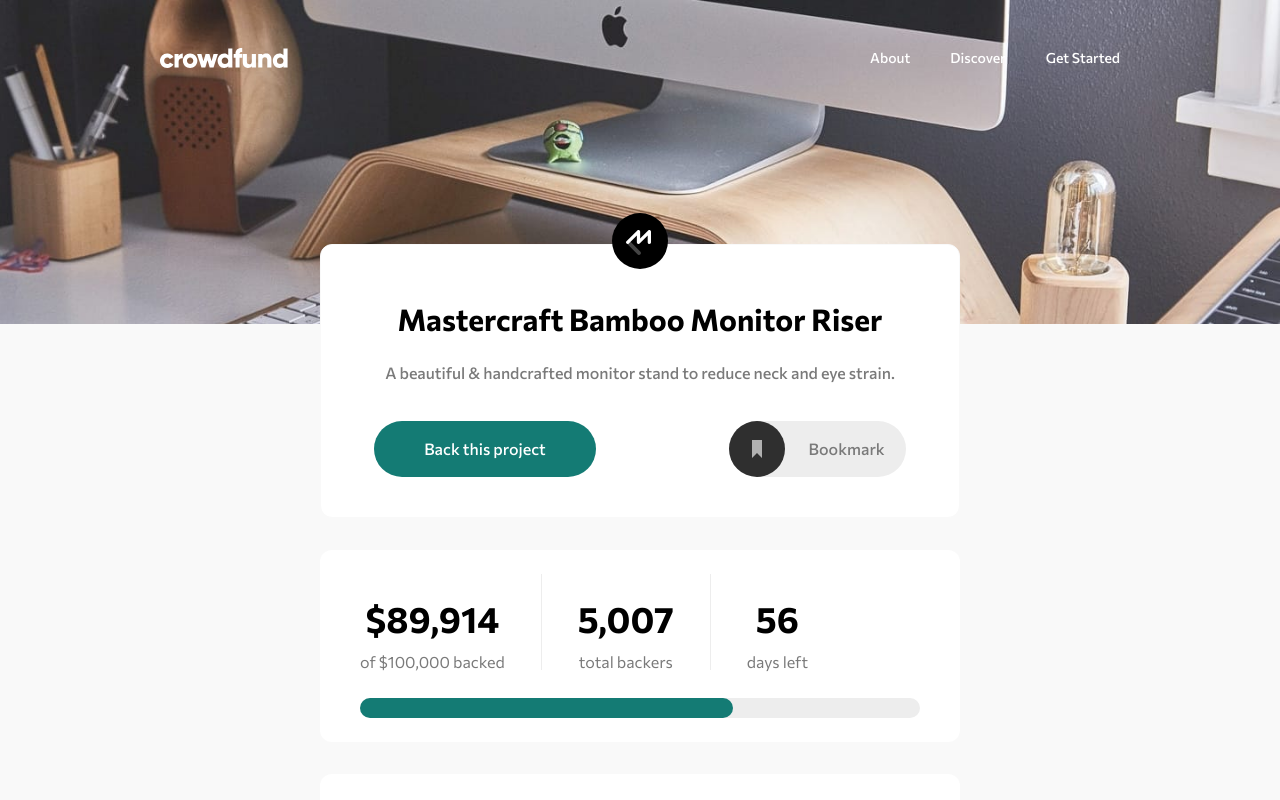
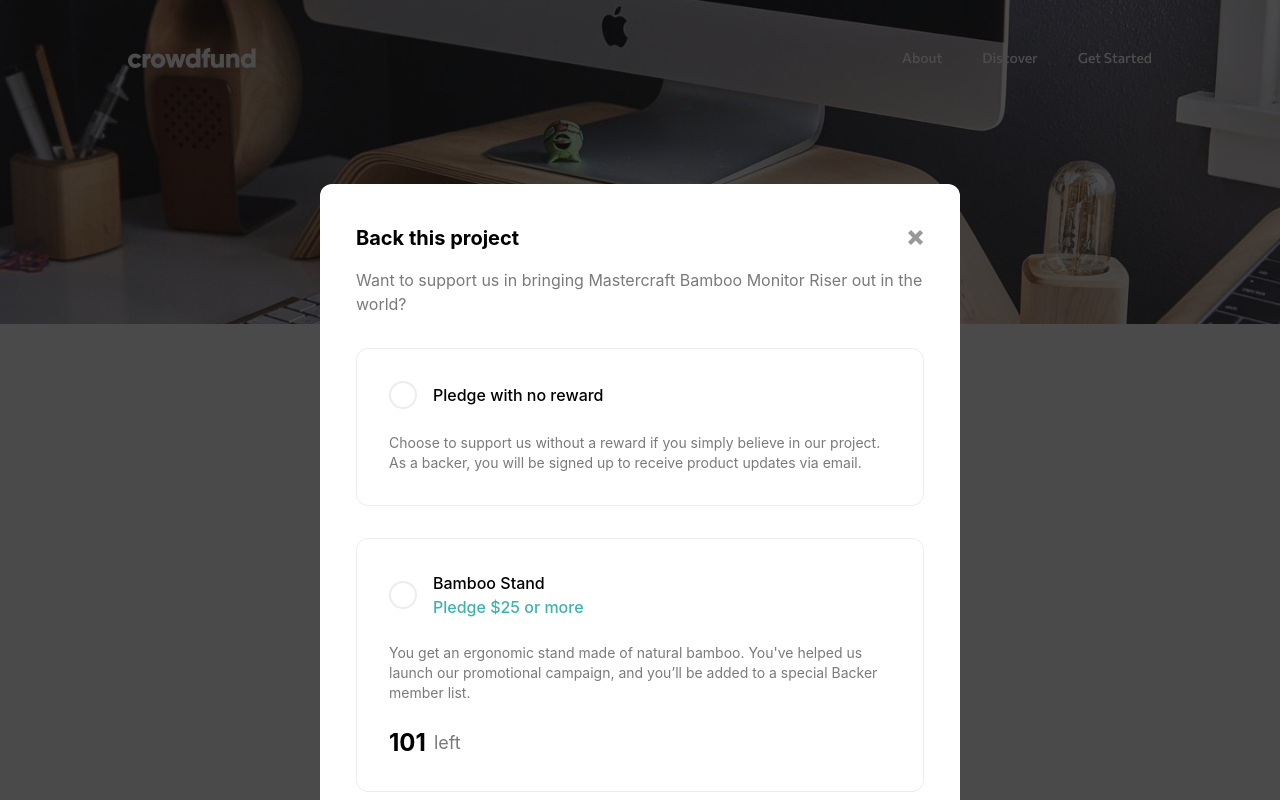
Before and after one commit to dvlapo/crowdfunding, a React (Create React App) app: page / in a window 1280 px wide. Both pictures are taken after a click on the button "Back this project". Shown: the top 800 px of the page. Built offline with nearby package versions, Linux system fonts and the light colour scheme.

Commit message:
back-this-project modal

```diff
--- a/public/index.html
+++ b/public/index.html
@@ -17,34 +17,14 @@
       rel="stylesheet"
     />
     <link rel="apple-touch-icon" href="%PUBLIC_URL%/logo192.png" />
-    <!--
-      manifest.json provides metadata used when your web app is installed on a
-      user's mobile device or desktop. See https://developers.google.com/web/fundamentals/web-app-manifest/
-    -->
+
     <link rel="manifest" href="%PUBLIC_URL%/manifest.json" />
-    <!--
-      Notice the use of %PUBLIC_URL% in the tags above.
-      It will be replaced with the URL of the `public` folder during the build.
-      Only files inside the `public` folder can be referenced from the HTML.
 
-      Unlike "/favicon.ico" or "favicon.ico", "%PUBLIC_URL%/favicon.ico" will
-      work correctly both with client-side routing and a non-root public URL.
-      Learn how to configure a non-root public URL by running `npm run build`.
-    -->
     <title>React App</title>
   </head>
   <body>
     <noscript>You need to enable JavaScript to run this app.</noscript>
     <div id="root"></div>
-    <!--
-      This HTML file is a template.
-      If you open it directly in the browser, you will see an empty page.
-
-      You can add webfonts, meta tags, or analytics to this file.
-      The build step will place the bundled scripts into the <body> tag.
-
-      To begin the development, run `npm start` or `yarn start`.
-      To create a production bundle, use `npm run build` or `yarn build`.
-    -->
+    <div id="portal"></div>
   </body>
 </html>
--- a/src/App.js
+++ b/src/App.js
@@ -1,13 +1,23 @@
+import { useState } from 'react';
 import AboutProject from './components/AboutProject';
 import BackThisProject from './components/BackThisProject';
+import BackThisProjectModal from './components/BackThisProjectModal';
 import Header from './components/Header';
 import Stats from './components/Stats';
 
 function App() {
+  const [isModalOpen, setIsModalOpen] = useState(false);
+
+  const openModal = () => {
+    setIsModalOpen(true);
+    window.scrollTo(0, 0);
+  };
+
   return (
     <div className="App bg-lightGray min-h-screen pb-24 sm:pb-30 font-commissioner">
       <Header />
-      <BackThisProject />
+      <BackThisProject openModal={openModal} />
+      {isModalOpen && <BackThisProjectModal setIsModalOpen={setIsModalOpen} />}
       <Stats />
       <AboutProject />
     </div>
--- a/src/components/AboutProject.js
+++ b/src/components/AboutProject.js
@@ -2,7 +2,7 @@ import SelectReward from './SelectReward';
 
 const AboutProject = () => {
   return (
-    <main className="py-12 px-8 mb-30 bg-white w-11/12 sm:w-1/2 mx-auto mt-8 rounded-xl">
+    <main className="py-12 px-8 mb-30 bg-white w-6/7 sm:w-1/2 mx-auto mt-8 rounded-xl">
       <h2 className="text-2xl mb-8 font-bold">About this project</h2>
       <p className="text-base font-medium leading-7 text-darkGray">
         The Mastercraft Bamboo Monitor Riser is a sturdy and stylish platform
--- a/src/components/BackThisProject.js
+++ b/src/components/BackThisProject.js
@@ -1,25 +1,29 @@
 import masterCraftLogo from '../assets/logo-mastercraft.svg';
 import { useState } from 'react';
 
-const BackThisProject = () => {
+const BackThisProject = ({ openModal }) => {
   const [bookmarked, setBookmarked] = useState(false);
 
   const bookmark = () => {
     setBookmarked(true);
+    setTimeout(() => setBookmarked(false), 10000);
   };
 
   return (
-    <section className="relative bottom-14 sm:bottom-20 pb-10 bg-white w-11/12 sm:w-1/2 mx-auto sm:-mb-12 rounded-xl border border-solid border-lightGray">
+    <section className="relative bottom-14 sm:bottom-20 pb-10 bg-white w-6/7 sm:w-1/2 mx-auto sm:-mb-12 rounded-xl border border-solid border-lightGray">
       <img src={masterCraftLogo} alt="" className="mx-auto relative bottom-8" />
       <div>
-        <h1 className="px-12 text-2xl sm:text-3xl text-center font-bold">
+        <h1 className="px-12 text-xl sm:text-3xl text-center font-bold">
           Mastercraft Bamboo Monitor Riser
         </h1>
         <p className=" px-4 text-base text-center text-darkGray my-6 font-medium sm:mb-9">
           A beautiful & handcrafted monitor stand to reduce neck and eye strain.
         </p>
         <div className="flex justify-between w-10/12 mx-auto">
-          <button className="py-4 font-medium w-3/4 sm-w-1/3 md:w-5/12 rounded-5xl text-white bg-darkCyan">
+          <button
+            className="py-4 font-medium w-3/4 sm-w-1/3 md:w-5/12 rounded-5xl text-white bg-darkCyan"
+            onClick={openModal}
+          >
             Back this project
           </button>
 
@@ -44,8 +48,8 @@ const BackThisProject = () => {
             <span
               className={
                 bookmarked
-                  ? 'hidden xl:block text-darkCyan font-medium ml-6'
-                  : 'hidden xl:block text-darkGray font-medium ml-6'
+                  ? 'hidden xl:block text-darkCyan font-medium ml-3'
+                  : 'hidden xl:block text-darkGray font-medium ml-3'
               }
             >
               {bookmarked ? 'Bookmarked!' : 'Bookmark'}
--- /dev/null
+++ b/src/components/BackThisProjectModal.js
@@ -0,0 +1,95 @@
+import ReactDOM from 'react-dom';
+import closeModalBtn from '../assets/icon-close-modal.svg';
+
+const BackThisProjectModal = ({ setIsModalOpen }) => {
+  const pledges = [
+    {
+      heading: 'Pledge with no reward',
+      details:
+        'Choose to support us without a reward if you simply believe in our project. As a backer, you will be signed up to receive product updates via email.',
+    },
+    {
+      heading: 'Bamboo Stand',
+      pledgeAmount: 'Pledge $25 or more',
+      details:
+        "You get an ergonomic stand made of natural bamboo. You've helped us launch our promotional campaign, and you’ll be added to a special Backer member list.",
+      amountLeft: 101,
+    },
+    {
+      heading: 'Black Edition Stand',
+      pledgeAmount: 'Pledge $75 or more',
+      details:
+        'You get a Black Special Edition computer stand and a personal thank you. You’ll be added to our Backer member list. Shipping is included',
+      amountLeft: 64,
+    },
+    {
+      heading: 'Mahogany Special Edition',
+      pledgeAmount: 'Pledge $200 or more',
+      details:
+        'You get two Special Edition Mahogany stands, a Backer T-Shirt, and a personal thank you. You’ll be added to our Backer member list. Shipping is included.',
+      amountLeft: 0,
+    },
+  ];
+
+  return ReactDOM.createPortal(
+    // overlay
+    <>
+      <div
+        className="w-screen h-screen bg-black opacity-70 z-20 fixed inset-0"
+        onClick={() => setIsModalOpen(false)}
+      ></div>
+      {/* modal */}
+      <div className="bg-white py-8 px-5  mb-30 rounded-xl w-6/7 mx-auto absolute top-28 lg:top-48 left-1/2 tranform -translate-x-1/2 -translate-y-2 z-30 sm:w-1/2 sm:py-10 sm:px-9">
+        <div className="flex justify-between items-center">
+          <h1 className=" text-xl text-black font-bold">Back this project</h1>
+          <img
+            src={closeModalBtn}
+            alt=""
+            className="w-4 h-4 cursor-pointer"
+            onClick={() => setIsModalOpen(false)}
+          />
+        </div>
+        <p className="text-darkGray mt-6 lg:mt-4 font-normal ">
+          Want to support us in bringing Mastercraft Bamboo Monitor Riser out in
+          the world?
+        </p>
+
+        {/* pledges */}
+
+        {pledges.map((pledge) => {
+          return (
+            <div
+              className={pledge.amountLeft === 0 ? 'opacity-40' : 'opacity-100'}
+            >
+              <section className="my-8 p-6 lg:p-8 border rounded-xl border-lightishGray">
+                <div className="flex items-center">
+                  <span className="p-3 w-6 h-6 flex items-center justify-center border-lightishGray border-2 rounded-full mr-4"></span>
+                  <div className="text-md font-medium">
+                    <h2 className="text-black">{pledge.heading}</h2>
+                    <h3 className=" text-moderateCyan">
+                      {pledge.pledgeAmount}
+                    </h3>
+                  </div>
+                </div>
+                <p className="mt-6 text-sm text-darkGray">{pledge.details}</p>
+
+                {pledge.amountLeft || pledge.amountLeft === 0 ? (
+                  <div className="flex items-center mt-6">
+                    <h4 className="text-2xl font-bold mr-2">
+                      {pledge.amountLeft}
+                    </h4>
+                    <p className="text-darkGray text-lg ">left</p>
+                  </div>
+                ) : null}
+              </section>
+            </div>
+          );
+        })}
+      </div>
+    </>,
+
+    document.getElementById('portal')
+  );
+};
+
+export default BackThisProjectModal;
--- a/src/components/Navbar.js
+++ b/src/components/Navbar.js
@@ -10,7 +10,7 @@ const Navbar = () => {
   };
 
   return (
-    <nav className="flex p-7 sm:px-40 sm:pt-12 pb-64 justify-between relative">
+    <nav className="flex w-6/7 sm:w-4/5 mx-auto pt-7 sm:pt-12 pb-64 justify-between relative">
       <div>
         <img src={crowdfundLogo} alt="" />
       </div>
@@ -23,7 +23,7 @@ const Navbar = () => {
       </div>
 
       {isNavOpen && (
-        <ul className="text-black bg-white font-medium text-xl py-5 w-10/12 absolute top-24 left-9 sm:flex gap-10 sm:text-sm sm:text-white rounded-2xl z-30 shadow-custom ">
+        <ul className="text-black bg-white font-medium text-xl py-5 w-full absolute top-24  sm:flex gap-10 sm:text-sm sm:text-white rounded-2xl z-30 shadow-custom ">
           <li className="pb-5 ml-6 mr">
             <a href>About</a>
           </li>
--- a/src/components/SelectReward.js
+++ b/src/components/SelectReward.js
@@ -30,8 +30,8 @@ const SelectReward = ({
             className={
               // eslint-disable-next-line eqeqeq
               amountLeft == 0
-                ? 'rounded-6xl text-white bg-darkGray p-3 mt-6 lg:mt-0 lg:w-1/3 xl:w-1/4 w-3/4 font-medium'
-                : 'rounded-6xl text-white bg-moderateCyan p-3 mt-6 lg:mt-0 lg:w-1/3 xl:w-1/4 w-3/4 font-medium'
+                ? 'rounded-6xl text-white bg-darkGray p-3 mt-6 lg:mt-0 lg:w-1/3 w-3/4 font-medium'
+                : 'rounded-6xl text-white bg-moderateCyan p-3 mt-6 lg:mt-0 lg:w-1/3 w-3/4 font-medium'
             }
           >
             {buttonText}
--- a/src/components/Stats.js
+++ b/src/components/Stats.js
@@ -1,6 +1,6 @@
 const Stats = () => {
   return (
-    <section className="py-6 px-10 bg-white w-11/12 sm:w-1/2 mx-auto -mt-6 rounded-xl">
+    <section className="py-6 px-10 bg-white w-6/7 sm:w-1/2 mx-auto -mt-6 rounded-xl">
       <div className="lg:flex lg:w-4/5">
         <article className="text-center my-6">
           <h2 className="text-4xl mb-3 font-bold text-black ">$89,914</h2>
--- a/tailwind.config.js
+++ b/tailwind.config.js
@@ -11,6 +11,14 @@ module.exports = {
       },
       boxShadow: {
         custom: '0 100px 120px rgba(122, 122, 122, 0.6)',
+      },
+      width: {
+        '1/7': '14.2857143%',
+        '2/7': '28.5714286%',
+        '3/7': '42.8571429%',
+        '4/7': '57.1428571%',
+        '5/7': '71.4285714%',
+        '6/7': '85.7142857%',
       },
     },
     fontFamily: {
```
Also changed, not shown: public/ref/index.html (+0 -20 lines).
